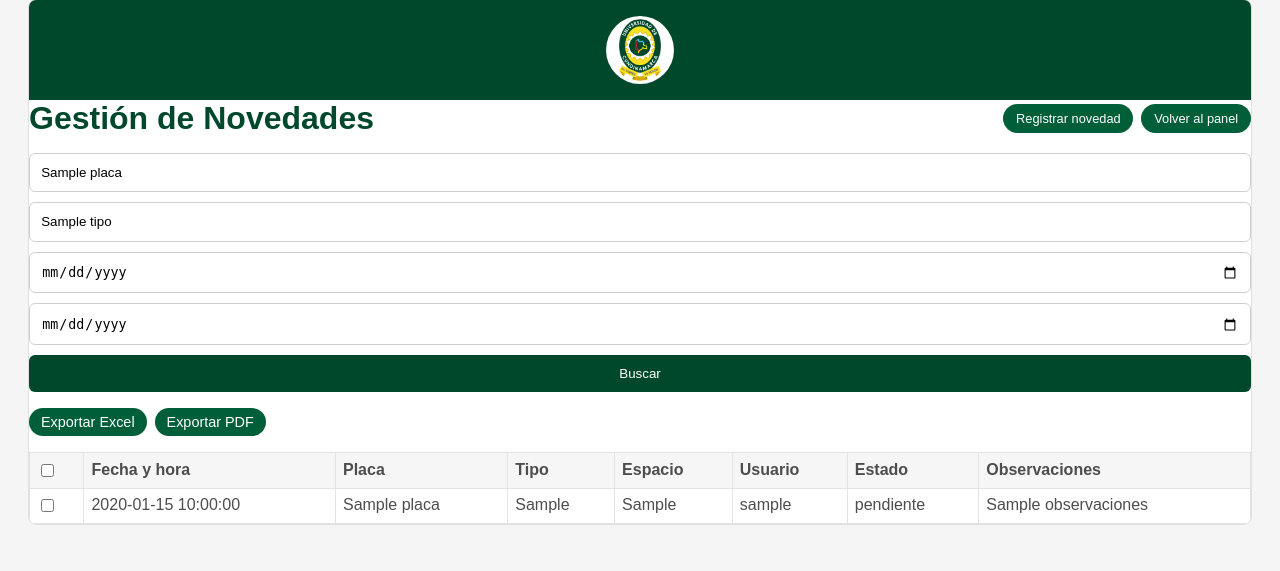
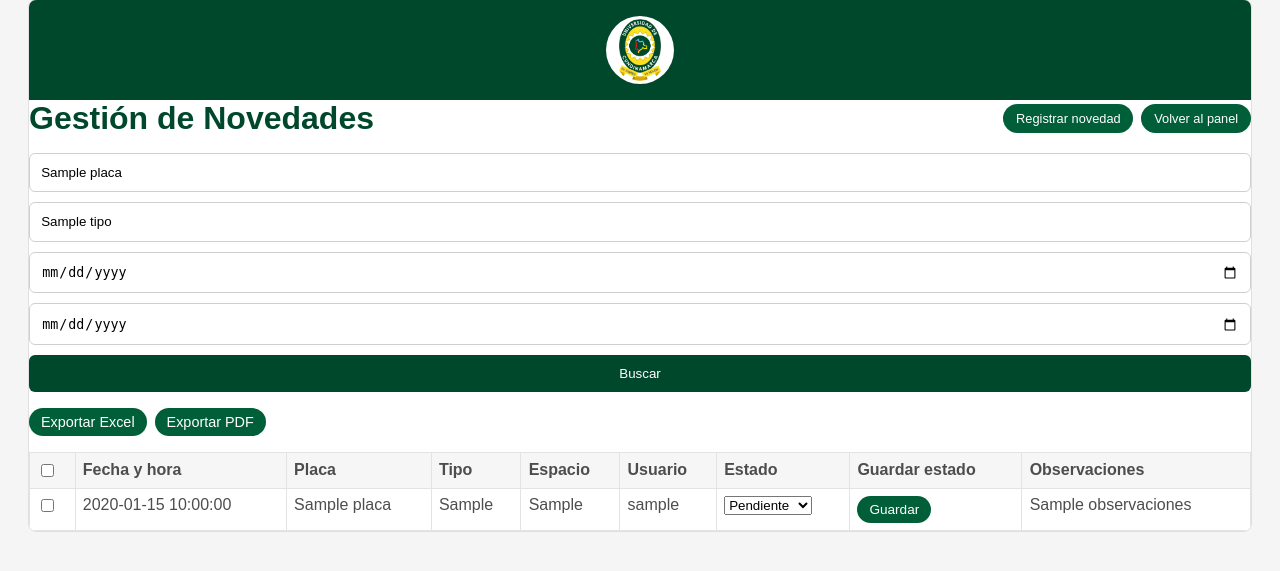
Before and after one commit to maranavard/SISTEMA-COMPUTACIONAL-PARA-LA-GESTION-Y-CONTROL-DE-ACCESO-DE-AUTOMOVILES-M-DULO-WEB, a Python web app: template python/webapp/app/templates/novedades/gestion.html in a window 1280 px wide. Shown: the part 133-704 px from the top of the page. Run offline with Jinja, Linux system fonts and the light colour scheme; the template is opened without the code that fills it: most values are stand-ins (such as "Sample title", 1, 10 or a date in 2020).

Commit message:
Add form for updating item state in gestion.html

```diff
--- a/python/webapp/app/templates/novedades/gestion.html
+++ b/python/webapp/app/templates/novedades/gestion.html
@@ -50,6 +50,7 @@
             <th>Espacio</th>
             <th>Usuario</th>
             <th>Estado</th>
+            <th>Guardar estado</th>
             <th>Observaciones</th>
           </tr>
         </thead>
@@ -62,12 +63,29 @@
             <td>{{ item.tipo_novedad or '' }}</td>
             <td>{{ item.espacio_numero or '' }}</td>
             <td>{{ item.username or '' }}</td>
-            <td>{{ item.estado or '' }}</td>
+            <td>
+              <form method="post" action="{{ url_for('novedades.actualizar_estado', novedad_id=item.id) }}">
+                <input type="hidden" name="placa" value="{{ filtros.placa or '' }}">
+                <input type="hidden" name="tipo" value="{{ filtros.tipo or '' }}">
+                <input type="hidden" name="fecha_desde" value="{{ filtros.fecha_desde or '' }}">
+                <input type="hidden" name="fecha_hasta" value="{{ filtros.fecha_hasta or '' }}">
+                <select name="estado" required>
+                  <option value="registrado" {% if item.estado == 'registrado' %}selected{% endif %}>Registrado</option>
+                  <option value="pendiente" {% if item.estado == 'pendiente' %}selected{% endif %}>Pendiente</option>
+                  <option value="en_revision" {% if item.estado == 'en_revision' %}selected{% endif %}>En revisión</option>
+                  <option value="resuelto" {% if item.estado == 'resuelto' %}selected{% endif %}>Resuelto</option>
+                  <option value="cerrado" {% if item.estado == 'cerrado' %}selected{% endif %}>Cerrado</option>
+                </select>
+            </td>
+            <td>
+                <button type="submit" class="panel-action-btn" style="padding:6px 12px; font-size:0.85rem;">Guardar</button>
+              </form>
+            </td>
             <td>{{ item.observaciones or '' }}</td>
           </tr>
           {% else %}
           <tr>
-            <td colspan="8">No hay novedades para los filtros seleccionados.</td>
+            <td colspan="9">No hay novedades para los filtros seleccionados.</td>
           </tr>
           {% endfor %}
         </tbody>
```
